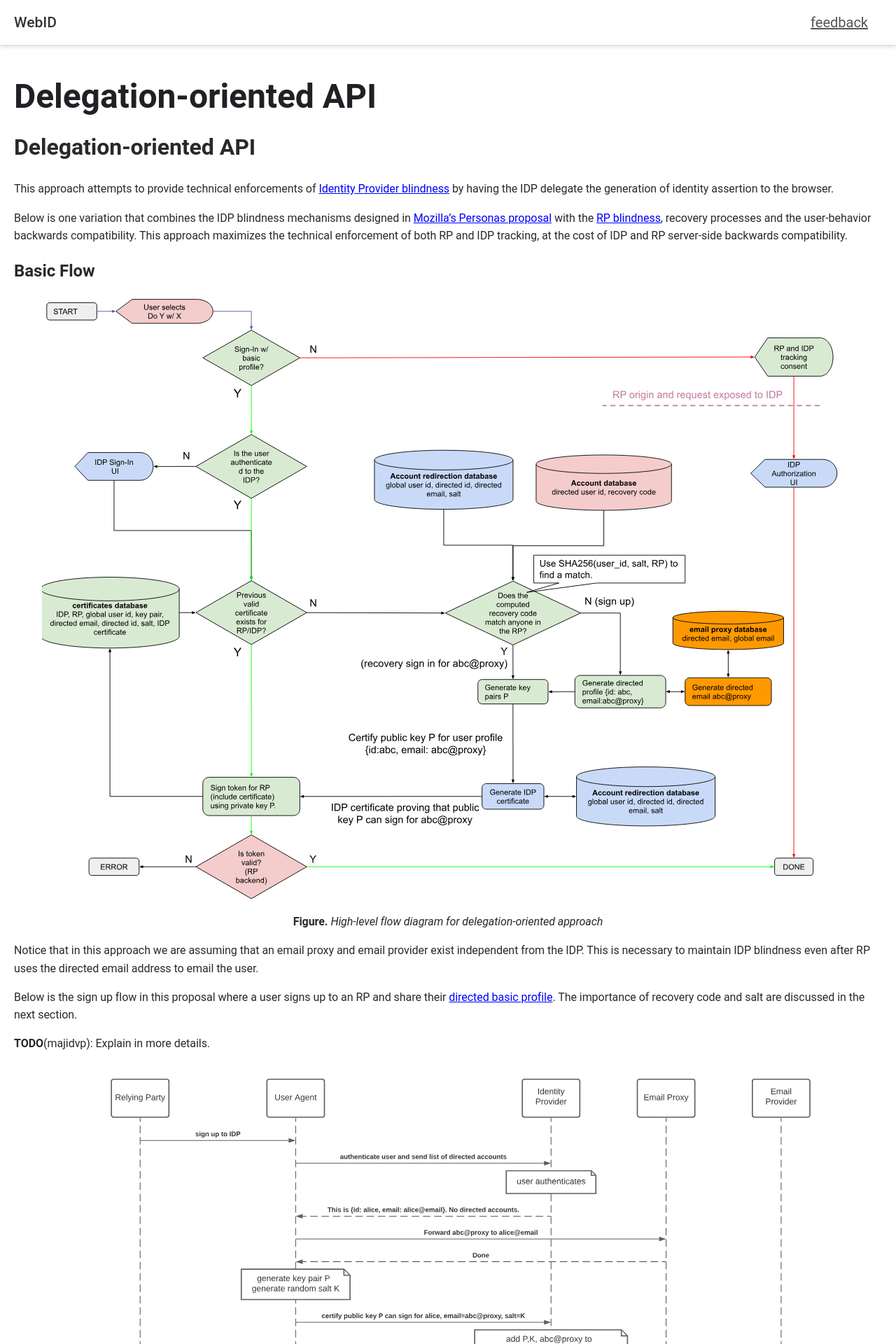
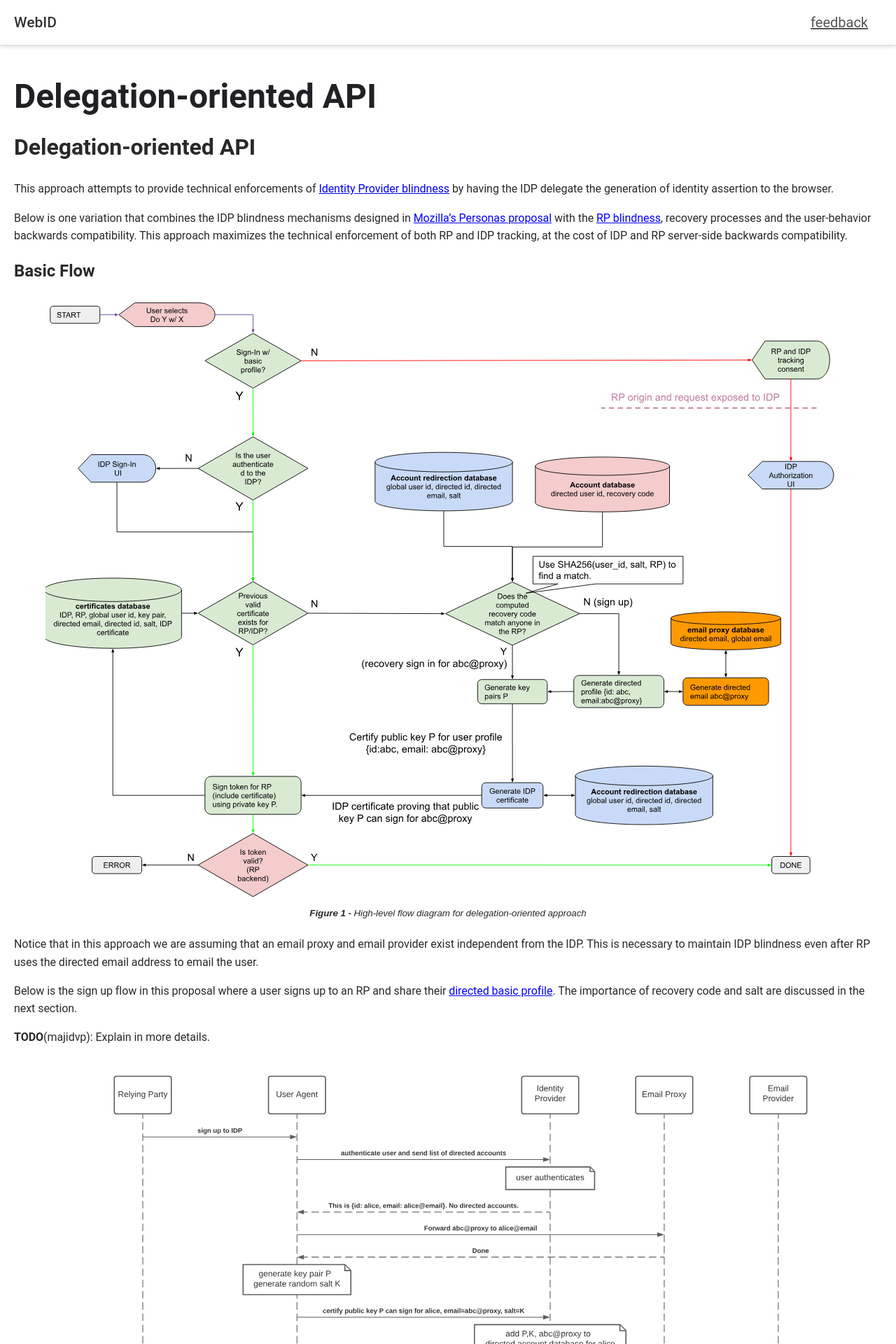
Before and after one commit to w3c-fedid/FedCM, a Jekyll site: the page built from delegation_oriented_api.md, in a window 1280 px wide. Shown: the top 1920 px of the page at 70% size. Built offline with Jekyll 4.4.1, drawn with Linux system fonts in a browser that asks for light colours; some web fonts are replaced.

Commit message:
better figure style

```diff
--- a/delegation_oriented_api.md
+++ b/delegation_oriented_api.md
@@ -22,10 +22,11 @@ server-side backwards compatibility.
 
 ## Basic Flow
 
-<figure class="image">
+<figure>
   <img src="./static/delegation-api-flow.svg" alt="High-level flow diagram for delegation-oriented approach" />
-  <figcaption><center><strong>Figure.</strong> <em>High-level flow diagram for delegation-oriented approach</em></center></figcaption>
+  <figcaption><em>High-level flow diagram for delegation-oriented approach</em></figcaption>
 </figure>
+
 
 
 Notice that in this approach we are assuming that an email proxy and email
@@ -38,9 +39,9 @@ importance of recovery code and salt are discussed in the next section.
 
 **TODO**(majidvp): Explain in more details.
 
-<figure class="image">
+<figure>
   <img src="./static/delegation-api-signup-flow.svg" alt="Sign-Up Flow for a WebID enabled browser" />
-  <figcaption><center><strong>Figure.</strong> <em>Sign-Up Flow for a WebID enabled browser</em></center></figcaption>
+  <figcaption><em>Sign-Up Flow for a WebID enabled browser</em></figcaption>
 </figure>
 
 
@@ -180,14 +181,14 @@ account on RP using a new browser or platform that either:
     **IDP gets unblinded** as it learns about the user sign-in to the RP.
 
 
-<figure class="image">
+<figure>
   <img src="./static/delegation-api-recovery-signin-flow.svg" alt="Sign-In (Recovery) Flow for a fresh WebID enabled browser" />
-  <figcaption><center><strong>Figure.</strong> <em>Sign-In (Recovery) Flow for a fresh WebID enabled browser</em></center></figcaption>
+  <figcaption><em>Sign-In (Recovery) Flow for a fresh WebID enabled browser</em></figcaption>
 </figure>
 
 
 
-<figure class="image">
+<figure>
   <img src="./static/delegation-api-recovery-legacy-flow.svg" alt="Sign-In (Recovery) Flow for legacy non-WebID enabled browser/apps" />
-  <figcaption><center><strong>Figure. </strong> <em>Sign-In (Recovery) Flow for legacy non-WebID enabled browser/apps</em></center></figcaption>
+  <figcaption><em>Sign-In (Recovery) Flow for legacy non-WebID enabled browser/apps</em></figcaption>
 </figure>
--- a/static/index.css
+++ b/static/index.css
@@ -16,10 +16,31 @@ body {
   color: #333333;
   background-color: white;
   overflow-y: hidden;
+
+  counter-reset: figures;
 }
 
 img {
   max-width: 100%;
+}
+
+figure {
+  display: flex;
+  flex-flow: column;
+  padding: 5px;
+}
+
+figcaption {
+  counter-increment: figures;
+
+  font: italic smaller sans-serif;
+  padding: 3px;
+  text-align: center;
+}
+
+figcaption:before {
+  content: 'Figure ' counter(figures) ' - ';
+  font-weight: bold;
 }
 
 .header {
```
